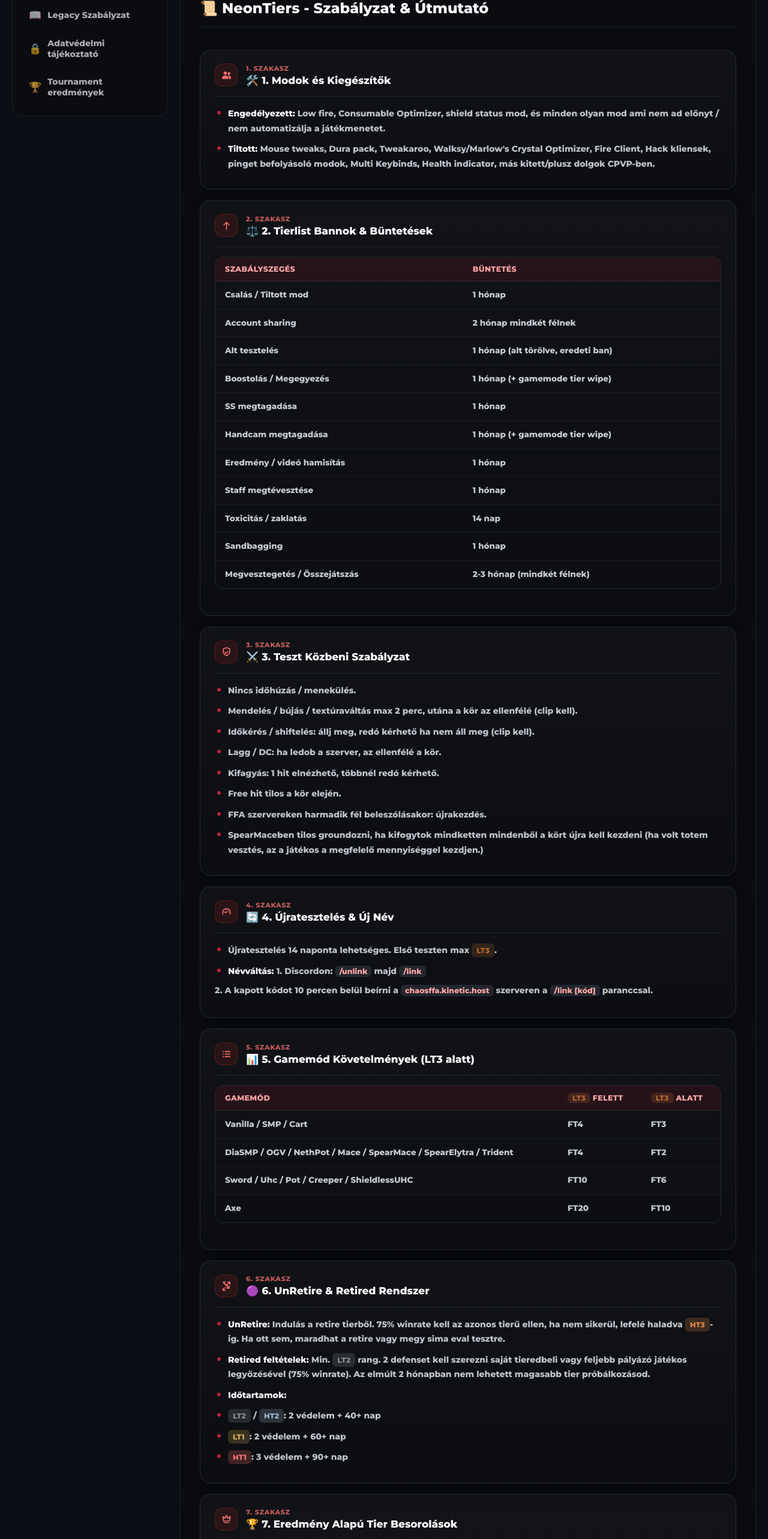
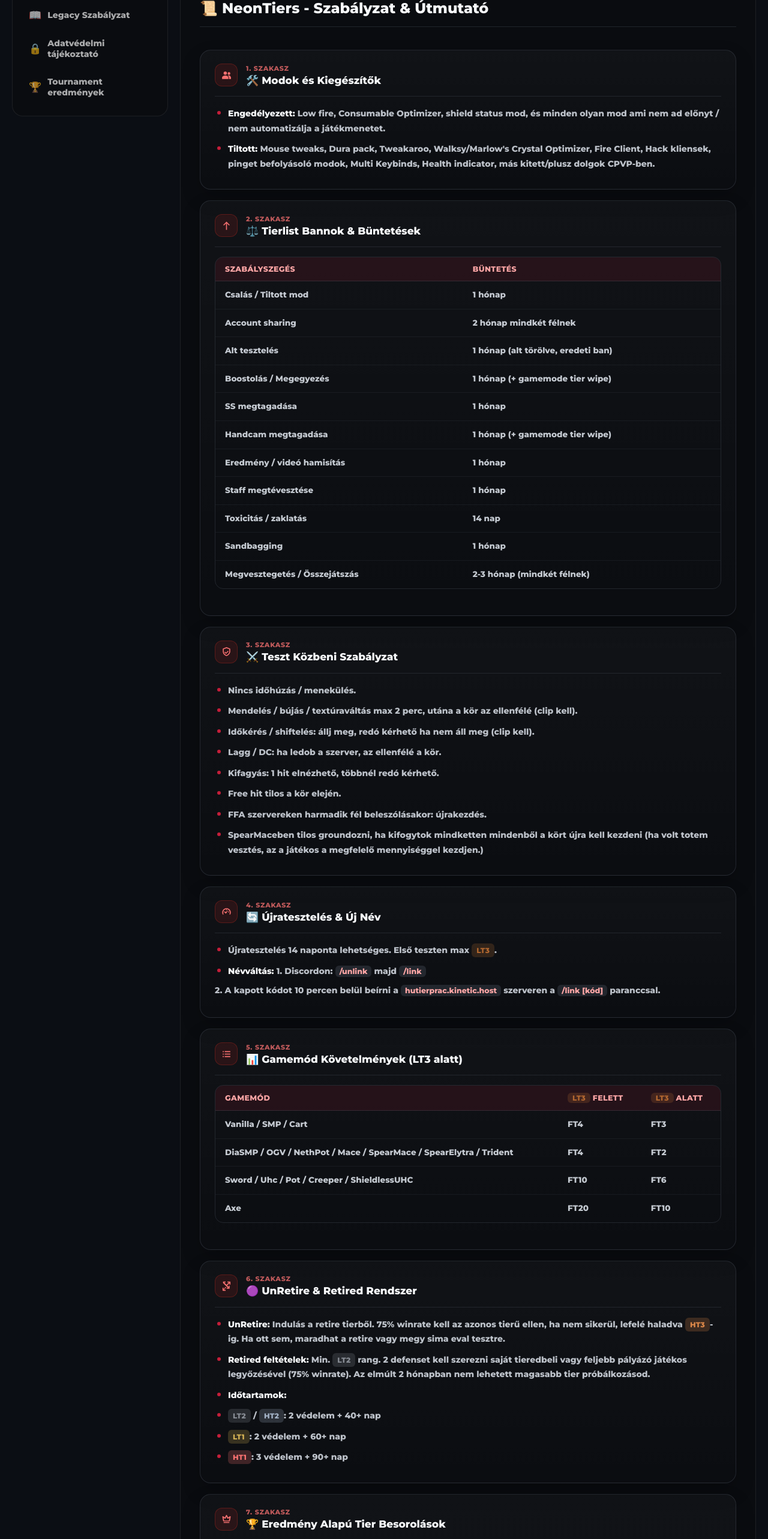
Before and after one commit to NeonGamer3220/neontiers-simple, a Next.js app: page /docs in a window 1280 px wide. Shown: the part 220-2786 px from the top of the page at 60% size. Built offline with nearby package versions, Linux system fonts and the light colour scheme.

Commit message:
Update docsContent.js

```diff
--- a/app/_lib/docsContent.js
+++ b/app/_lib/docsContent.js
@@ -9,14 +9,14 @@ export const MODERN_RULES_TITLE = "📜 NeonTiers - Szabályzat & Útmutató";
 
 export const MODERN_RULES_SECTIONS = [
   {
-    title: "🛠️ 1. Modok és Kiegészítők",
+    title: "🛠️  Modok és Kiegészítők",
     body: `
 • **Engedélyezett:** Low fire, Consumable Optimizer, shield status mod, és minden olyan mod ami nem ad előnyt / nem automatizálja a játékmenetet.
 • **Tiltott:** Mouse tweaks, Dura pack, Tweakaroo, Walksy/Marlow's Crystal Optimizer, Fire Client, Hack kliensek, pinget befolyásoló modok, Multi Keybinds, Health indicator, más kitett/plusz dolgok CPVP-ben.
 `.trim(),
   },
   {
-    title: "⚖️ 2. Tierlist Bannok & Büntetések",
+    title: "⚖️  Tierlist Bannok & Büntetések",
     body: `
 | Szabályszegés | Büntetés |
 |---|---|
@@ -34,7 +34,7 @@ export const MODERN_RULES_SECTIONS = [
 `.trim(),
   },
   {
-    title: "⚔️ 3. Teszt Közbeni Szabályzat",
+    title: "⚔️  Teszt Közbeni Szabályzat",
     body: `
 • Nincs időhúzás / menekülés.
 • Mendelés / bújás / textúraváltás max 2 perc, utána a kör az ellenfélé (clip kell).
@@ -47,15 +47,15 @@ export const MODERN_RULES_SECTIONS = [
 `.trim(),
   },
   {
-    title: "🔄 4. Újratesztelés & Új Név",
+    title: "🔄  Újratesztelés & Új Név",
     body: `
 • Újratesztelés 14 naponta lehetséges. Első teszten max LT3.
 • **Névváltás:** 1. Discordon: \`/unlink\` majd \`/link\`
-  2. A kapott kódot 10 percen belül beírni a \`chaosffa.kinetic.host\` szerveren a \`/link [kód]\` paranccsal.
+  2. A kapott kódot 10 percen belül beírni a \`hutierprac.kinetic.host\` szerveren a \`/link [kód]\` paranccsal.
 `.trim(),
   },
   {
-    title: "📊 5. Gamemód Követelmények (LT3 alatt)",
+    title: "📊  Gamemód Követelmények (LT3 alatt)",
     body: `
 | Gamemód | LT3 felett | LT3 alatt |
 |---|---|---|
@@ -66,7 +66,7 @@ export const MODERN_RULES_SECTIONS = [
 `.trim(),
   },
   {
-    title: "🟣 6. UnRetire & Retired Rendszer",
+    title: "🟣  UnRetire & Retired Rendszer",
     body: `
 • **UnRetire:** Indulás a retire tierből. 75% winrate kell az azonos tierű ellen, ha nem sikerül, lefelé haladva HT3-ig. Ha ott sem, maradhat a retire vagy megy sima eval tesztre.
 • **Retired feltételek:** Min. LT2 rang. 2 defenset kell szerezni saját tieredbeli vagy feljebb pályázó játékos legyőzésével (75% winrate). Az elmúlt 2 hónapban nem lehetett magasabb tier próbálkozásod.
@@ -77,7 +77,7 @@ export const MODERN_RULES_SECTIONS = [
 `.trim(),
   },
   {
-    title: "🏆 7. Eredmény Alapú Tier Besorolások",
+    title: "🏆  Eredmény Alapú Tier Besorolások",
     body: `
 *(Ha a tesztered nagyobb tier, mint az LT3, a teszterek eltérhetnek ezektől).*
 ### • Vanilla / DiaSMP / OGV / NethPot / Mace / SpearMace / SpearElytra / Trident
@@ -116,7 +116,7 @@ export const MODERN_RULES_SECTIONS = [
 `.trim(),
   },
   {
-    title: "🛠️ 8. Magas tesztek (LT3 és fölötte)",
+    title: "🛠️  Magas tesztek (LT3 és fölötte)",
     body: `
 **Feltételek**
   - A játékosnak előzetesen meg kell felelnie a tesztelés feltételeinek, vagyis el kell érnie az LT3 tiert, mielőtt magasabb szintre léphet.
@@ -152,7 +152,7 @@ Példa: HT3 vs HT3 mérkőzésen 4:0 az eredmény, majd a továbbjutó játékos
 `.trim(),
   },
   {
-    title: "🖥️ 9. Hivatalos teszt szerverek",
+    title: "🖥️  Hivatalos teszt szerverek",
     body: `
 Tesztelni az alábbi szervereken ajánlott. Ezek a szerverek csak ajánlott szerverek, nem kötelező. Tesztelni bármelyik szerveren lehet, ami eredetis szerver.
 
@@ -168,19 +168,19 @@ Tesztelni az alábbi szervereken ajánlott. Ezek a szerverek csak ajánlott szer
 | Sword | hutierprac.kinetic.host, eu.mcpvp.club, flowpvp.gg, fadedmc.net, eu.minemen.club, eu.catpvp.xyz |
 | UHC | hutierprac.kinetic.host, flowpvp.gg, eu.mcpvp.club, fadedmc.net, eu.minemen.club, eu.catpvp.xyz |
 | Pot | hutierprac.kinetic.host, flowpvp.gg, eu.mcpvp.club, fadedmc.net, eu.minemen.club, eu.catpvp.xyz |
-| ShieldlessUHC | hutierprac.kinetic.host, eu.stray.gg, eu.minemen.club, eu.catpvp.xyz, flowpvp.gg |
+| ShieldlessUHC | hutierprac.kinetic.host, eu.minemen.club, eu.catpvp.xyz, flowpvp.gg |
 | Axe | hutierprac.kinetic.host, eu.mcpvp.club, flowpvp.gg, fadedmc.net, eu.minemen.club, eu.catpvp.xyz |
     `.trim(),
   },
     {
-    title: "🏳️ 10. FF rendszer",
+    title: "🏳️  FF rendszer",
     body: `
     • Ha **FF-elsz**, tehát feladod a meccsedet egy magas szintű tesztben, akkor hiába éri el az ellenfeled a magasabb tiert, te **demote-ot** kapsz.
     • Csak akkor FF-elhetsz, ha a körök legalább **75%-át** megnyerted, és az ellenfeled is. Ilyenkor te véded a pozíciódat, tehát **defendeled az ellenfeledet**, és ő nem léphet tovább.
     `.trim(),
   },
     {
-     title: "🖥️ 11. Képernyőmegosztás",
+     title: "🖥️  Képernyőmegosztás",
      body: `
      • Bizonyos esetekben a mérkőzés alatt vagy után **képernyőmegosztásos ellenőrzés** kötelező lehet.
      • Az ellenőrzés elkerülése **bant** eredményezhet.
```
